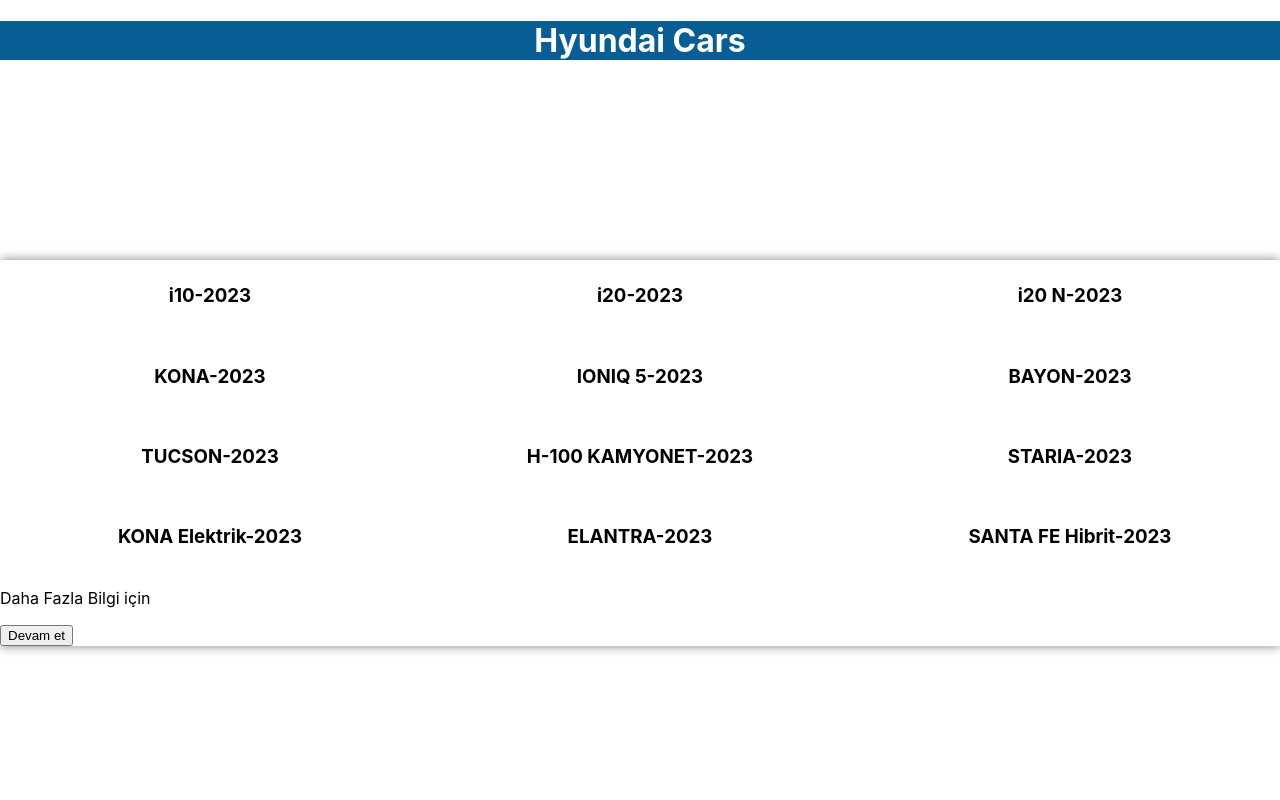
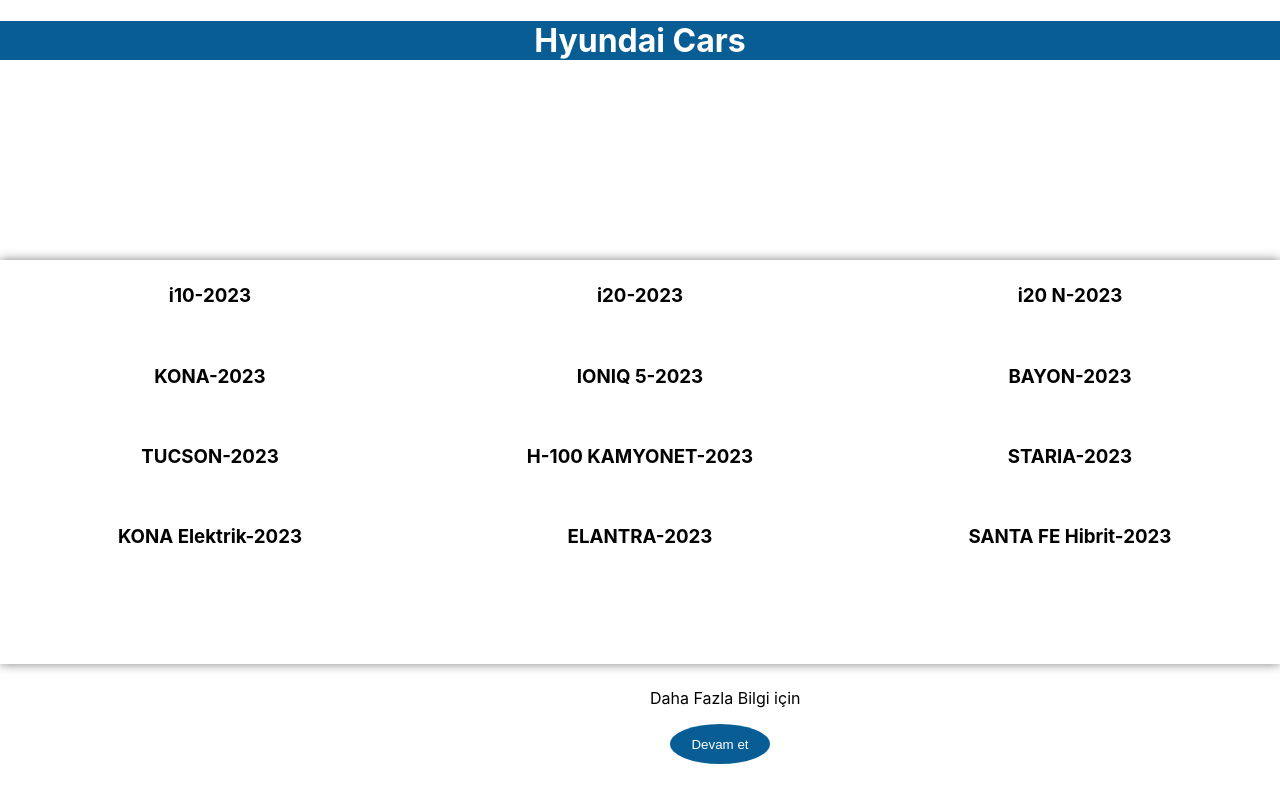
Before and after one commit to GoktugYmsk/react-gallery-challange, a React (Create React App) app: page / in a window 1280 px wide. Built offline with nearby package versions, Linux system fonts and the light colour scheme.

Commit message:
css fixed

```diff
--- a/public/index.html
+++ b/public/index.html
@@ -2,7 +2,7 @@
 <html lang="en">
   <head>
     <meta charset="utf-8" />
-    <link rel="icon" href="%PUBLIC_URL%/favicon.ico" />
+    <link rel="icon" href="https://encrypted-tbn0.gstatic.com/images?q=tbn:ANd9GcS4ByegXdeDpfnYzLMGgzHauCng3rMSOw9bQUEncVKu-fdXowwhupWb_BJhpPEhSKxX9yI&usqp=CAU" />
     <meta name="viewport" content="width=device-width, initial-scale=1" />
     <meta name="theme-color" content="#000000" />
     <meta
--- a/src/components/car/index.css
+++ b/src/components/car/index.css
@@ -15,3 +15,23 @@
     opacity: 0.1;
     box-shadow: 0 0 10px rgba(0, 0, 0, 0.5);
 }
+
+.detailPageObject {
+    position: relative;
+    top: 100px;
+    margin-left: 650px;
+}
+
+.detailPageObject>button {
+    border-style: none;
+    background: rgb(8, 94, 148);
+    color: white;
+    width: 100px;
+    height: 40px;
+    margin-left: 20px;
+    cursor: pointer;
+    border-radius: 50%;
+}
+.detailPageObject>button:hover{
+    background: rgb(31, 126, 186);
+}
--- a/src/components/car/index.js
+++ b/src/components/car/index.js
@@ -21,16 +21,19 @@ function Car({ handleCarClick, selectedCar, list, setSelectedCar, navigate }) {
           <title> Hyundai </title>
         </Helmet>
         {closeCarPage &&
-          <>
+          <div className='carInfoPage' >
             <div className="carList">
               {list.map(car => (
                 <div className="car" key={car.id} onClick={() => handleCarClick(car.id)}>
                   <h3 className='carName'>{car.title}</h3>
                 </div>
               ))}
-            </div><p>Daha Fazla Bilgi için</p>
-            <button onClick={goToDetail}>Devam et</button>
-          </>
+            </div>
+            <div className='detailPageObject' >
+              <p>Daha Fazla Bilgi için</p>
+              <button onClick={goToDetail}>Devam et</button>
+            </div>
+          </div>
         }
         {selectedCar && (
           <div className="carDetails">
@@ -39,9 +42,8 @@ function Car({ handleCarClick, selectedCar, list, setSelectedCar, navigate }) {
         )}
       </div>
       {!closeCarPage &&
-        <Detail navigate={navigate} setcloseCarPage={setcloseCarPage} />
+        <Detail navigate={navigate} setcloseCarPage={setSelectedCar} />
       }
-
     </>
   );
 }
```
